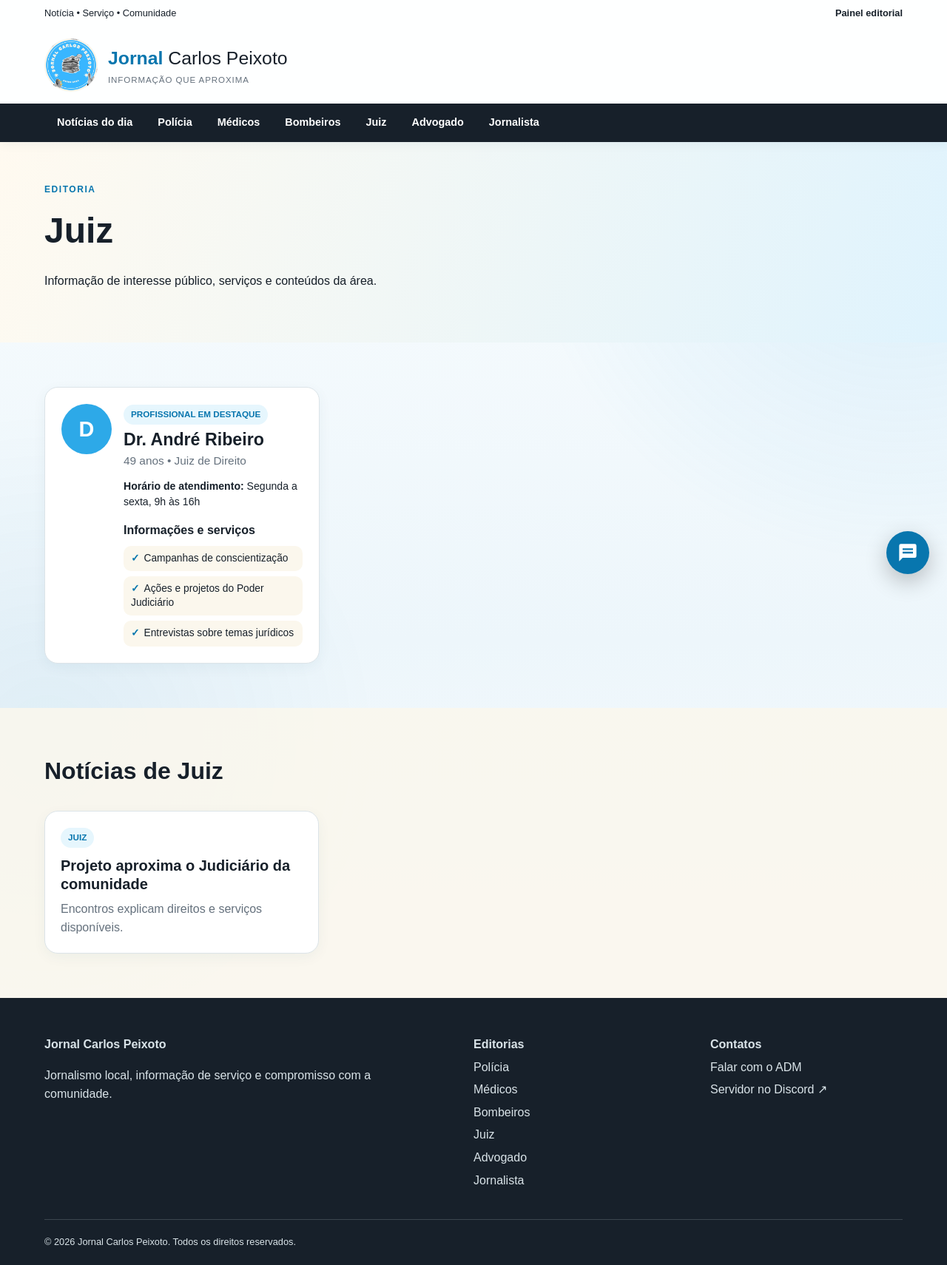
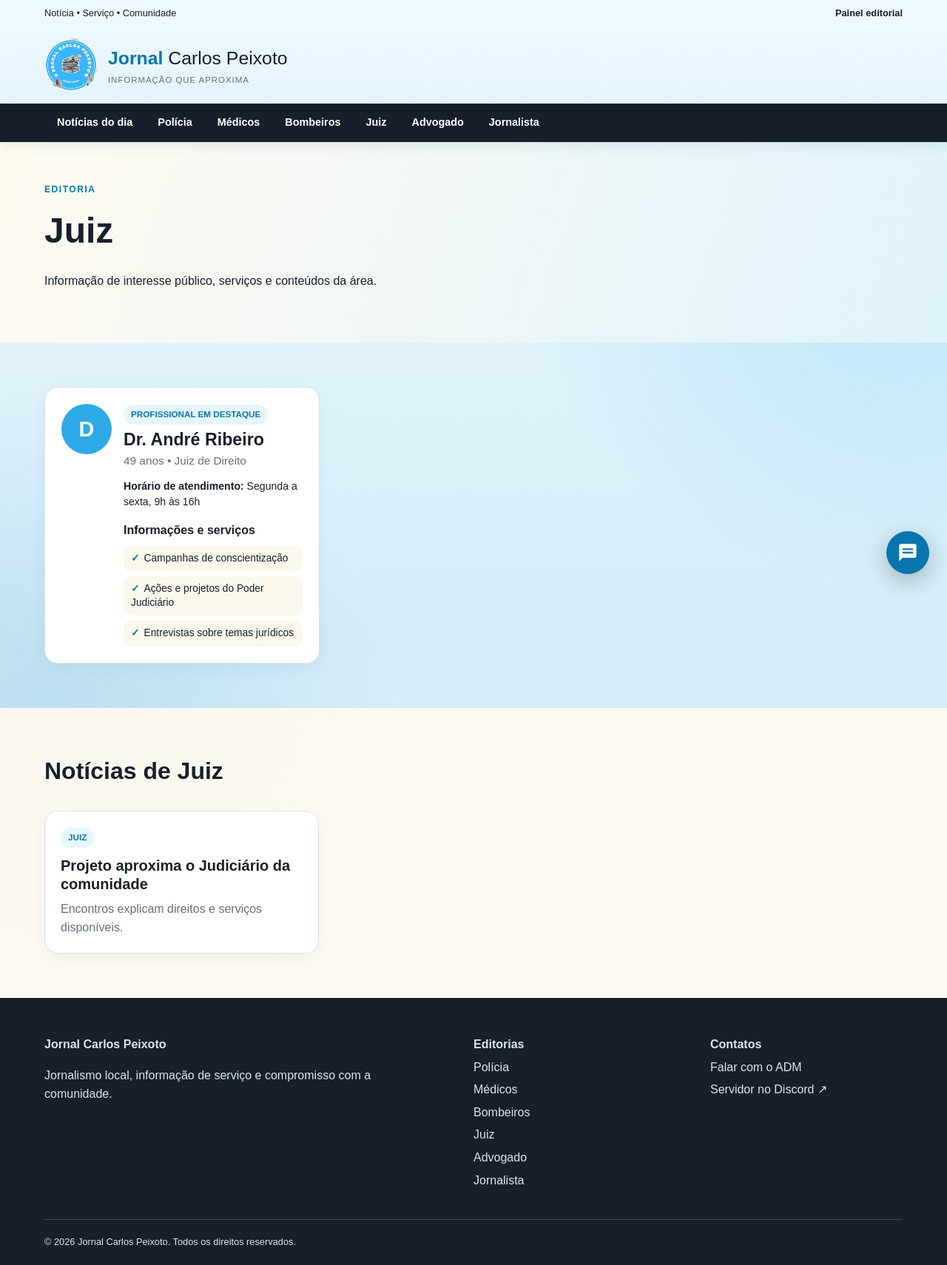
Before and after one commit to baianaoo105/CarlosPeixoto, a Flask app: page /categoria/juiz in a window 1280 px wide. Shown: the whole page at 74% size. Run offline with Flask 3, Linux system fonts and the light colour scheme; the visitor is signed in with stand-in values (Sample User, id 1); data comes from the database, SQL or seed files in the repository; some libraries are stand-ins or nearby versions.

Commit message:
Carlos-Peixoto7.0

```diff
--- a/static/css/theme.css
+++ b/static/css/theme.css
@@ -1,6 +1,6 @@
 :root {
-  --site-background: #edf6fb;
-  --site-background-light: #f8fcfe;
+  --site-background: #d5edf8;
+  --site-background-light: #e8f7fd;
 }
 
 body {
@@ -10,16 +10,16 @@ body {
 .site-header {
   position: relative;
   z-index: 2;
-  background: rgba(255, 255, 255, .96);
-  box-shadow: 0 2px 14px rgba(17, 74, 102, .07);
+  background: linear-gradient(180deg, #f0faff 0%, #dff2fb 100%);
+  box-shadow: 0 3px 16px rgba(17, 74, 102, .12);
 }
 
 main {
   min-height: 65vh;
   background:
-    radial-gradient(circle at 95% 5%, rgba(45, 169, 232, .14), transparent 32rem),
-    radial-gradient(circle at 5% 70%, rgba(8, 118, 174, .07), transparent 28rem),
-    linear-gradient(180deg, var(--site-background-light) 0%, var(--site-background) 58%, #f7fbfd 100%);
+    radial-gradient(circle at 95% 5%, rgba(45, 169, 232, .25), transparent 34rem),
+    radial-gradient(circle at 5% 70%, rgba(8, 118, 174, .14), transparent 30rem),
+    linear-gradient(180deg, var(--site-background-light) 0%, var(--site-background) 58%, #e3f3fa 100%);
 }
 
 .news-card,
@@ -37,13 +37,13 @@ main {
 
 .journalist,
 .subtle {
-  background: rgba(251, 247, 237, .88);
+  background: rgba(255, 250, 240, .93);
 }
 
 @media (max-width: 760px) {
   main {
     background:
-      radial-gradient(circle at 100% 8%, rgba(45, 169, 232, .12), transparent 20rem),
-      linear-gradient(180deg, #f8fcfe, #edf6fb);
+      radial-gradient(circle at 100% 8%, rgba(45, 169, 232, .22), transparent 20rem),
+      linear-gradient(180deg, #e8f7fd, #d5edf8);
   }
 }
```
Also changed, not shown: README.md.
